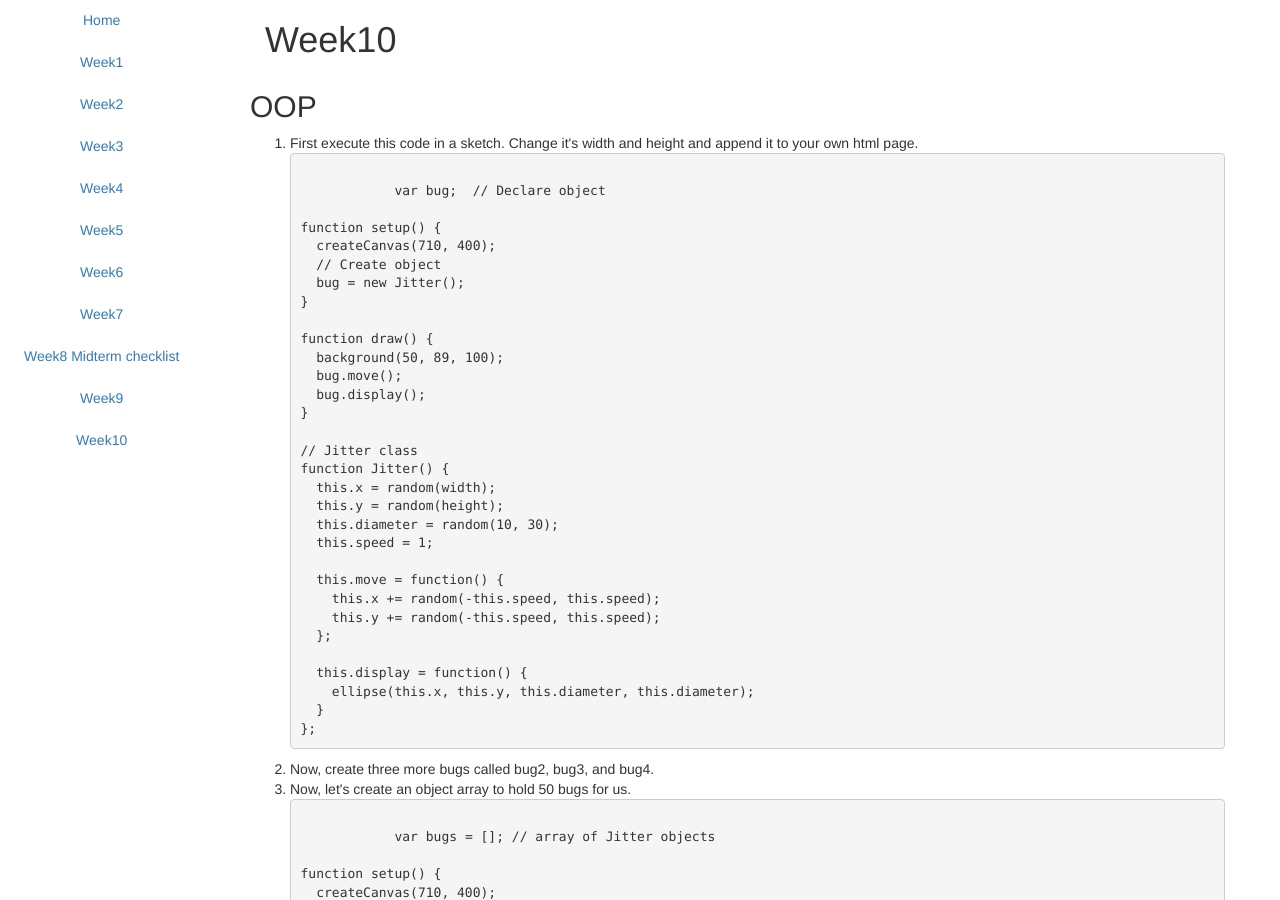
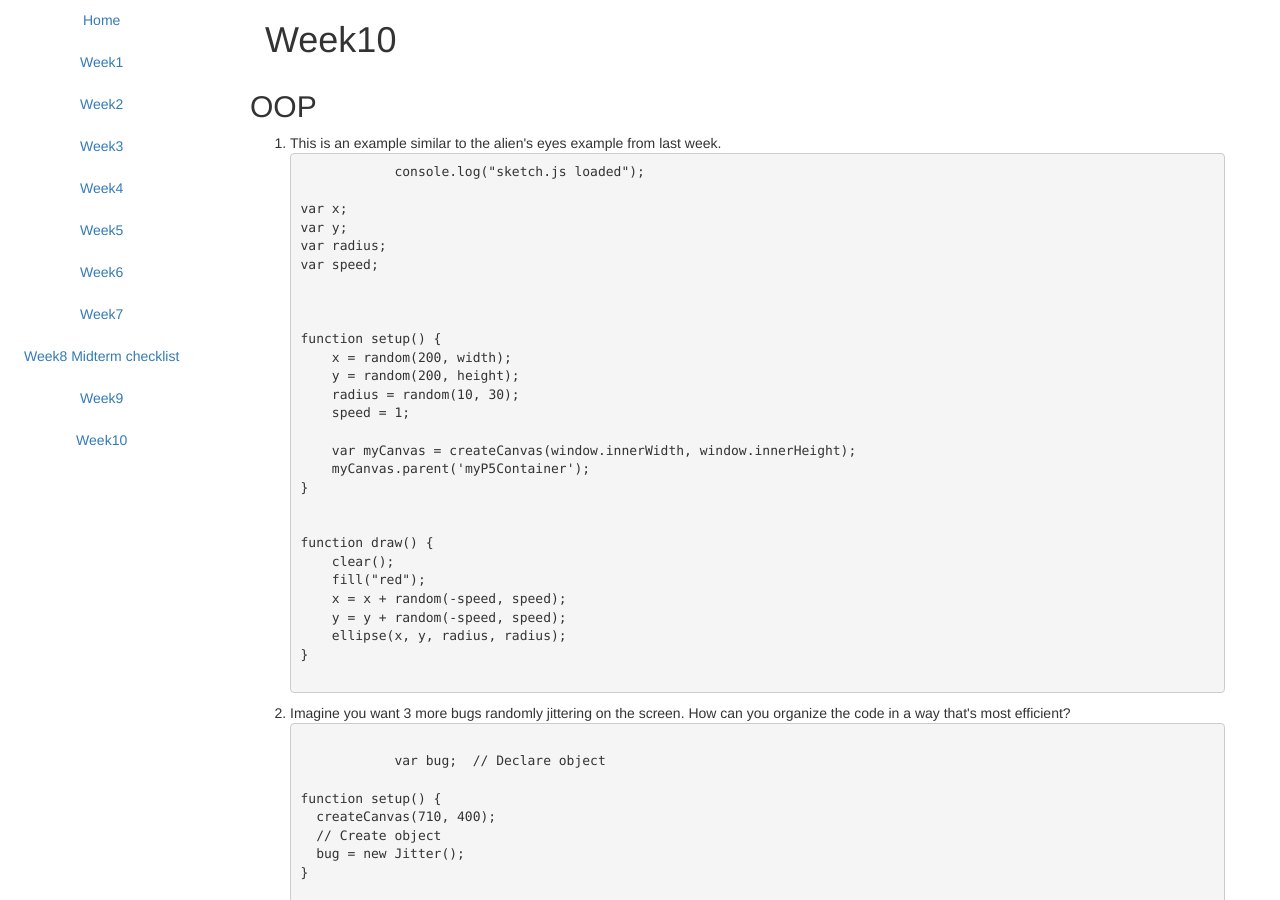
Before and after one commit to zhenzhenqi/MMA100, a Jekyll site: the page built from _posts/2015-04-21-week10.html, in a window 1280 px wide and 900 px high. Built offline with Jekyll 4.4.1, drawn with Linux system fonts in a browser that asks for light colours; nearby versions of some CDN libraries.

```diff
--- a/_posts/2015-04-21-week10.html
+++ b/_posts/2015-04-21-week10.html
@@ -5,7 +5,38 @@
 <div class="row">
     <h2>OOP</h2>
     <ol>
-        <li>First execute this code in a sketch. Change it's width and height and append it to your own html page.
+        <li>This is an example similar to the alien's eyes example from last week.
+            {% highlight js %}
+            console.log("sketch.js loaded");
+
+var x;
+var y;
+var radius;
+var speed;
+
+
+
+function setup() {
+    x = random(200, width);
+    y = random(200, height);
+    radius = random(10, 30);
+    speed = 1;
+
+    var myCanvas = createCanvas(window.innerWidth, window.innerHeight);
+    myCanvas.parent('myP5Container');
+}
+
+
+function draw() {
+    clear();
+    fill("red");
+    x = x + random(-speed, speed);
+    y = y + random(-speed, speed);
+    ellipse(x, y, radius, radius);
+}
+            {% endhighlight %}
+        </li>
+        <li>Imagine you want 3 more bugs randomly jittering on the screen. How can you organize the code in a way that's most efficient?
             {% highlight js %}
             var bug;  // Declare object
 
```
Also changed, not shown: index.html (+10 -10 lines).
